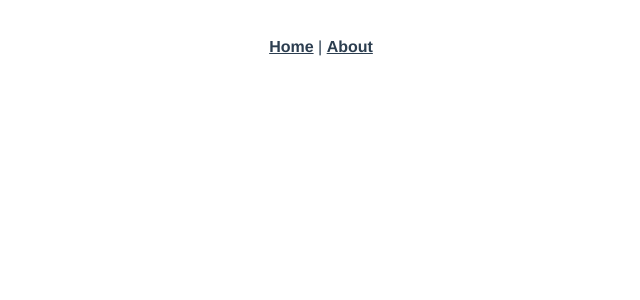
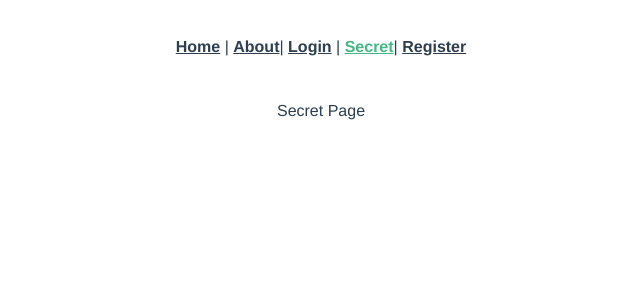
Before and after one commit to LebohangMokodutlo/firebase-auth, a Vue app: page /secretview in a window 1280 px wide. Shown: the top 300 px of the page, without its empty margins (319-959 px from the left). Built offline with nearby package versions, Linux system fonts and the light colour scheme.

Commit message:
add new routes and import them

```diff
--- a/src/App.vue
+++ b/src/App.vue
@@ -2,7 +2,11 @@
   <div id="app">
     <nav>
       <router-link to="/">Home</router-link> |
-      <router-link to="/about">About</router-link>
+      <router-link to="/about">About</router-link>|
+      <router-link to="/loginform">Login</router-link> |
+      <router-link to="/secretview">Secret</router-link>|
+      <router-link to="/registerform">Register</router-link>
+
     </nav>
     <router-view/>
   </div>
--- a/src/main.js
+++ b/src/main.js
@@ -1,6 +1,6 @@
 import Vue from 'vue';
 import axios from 'axios'; // import axios
-import firebase from 'firebase/app';
+import { initializeApp } from 'firebase/app';
 import App from './App.vue';
 import router from './router';
 import store from './store';
@@ -20,8 +20,7 @@ const firebaseConfig = {
 };
 
 // Initialize Firebase
-firebase.initializeApp(firebaseConfig);
-
+initializeApp(firebaseConfig);
 new Vue({
   router,
   store,
--- a/src/router/index.js
+++ b/src/router/index.js
@@ -1,6 +1,9 @@
 import Vue from 'vue';
 import VueRouter from 'vue-router';
 import HomeView from '../views/HomeView.vue';
+import LoginForm from '../views/LoginForm.vue';
+import RegisterForm from '../views/RegisterForm.vue';
+import SecretView from '../views/SecretView.vue';
 
 Vue.use(VueRouter);
 
@@ -11,6 +14,21 @@ const routes = [
     component: HomeView,
   },
   {
+    path: '/loginform',
+    name: 'loginForm',
+    component: LoginForm,
+  },
+  {
+    path: '/registerform',
+    name: 'registerForm',
+    component: RegisterForm,
+  },
+  {
+    path: '/secretview',
+    name: 'secretView',
+    component: SecretView,
+  },
+  {
     path: '/about',
     name: 'about',
     // route level code-splitting
@@ -18,6 +36,7 @@ const routes = [
     // which is lazy-loaded when the route is visited.
     component: () => import(/* webpackChunkName: "about" */ '../views/AboutView.vue'),
   },
+
 ];
 
 const router = new VueRouter({
--- /dev/null
+++ b/src/views/LoginForm.vue
@@ -0,0 +1,5 @@
+<template>
+    <div>
+        <p1>Login Form</p1>
+    </div>
+</template>
--- /dev/null
+++ b/src/views/RegisterForm.vue
@@ -0,0 +1,5 @@
+<template>
+    <div>
+        <p>Register</p>
+    </div>
+</template>
--- /dev/null
+++ b/src/views/SecretView.vue
@@ -0,0 +1,5 @@
+<template>
+    <div>
+        <p>Secret Page</p>
+    </div>
+</template>
```
